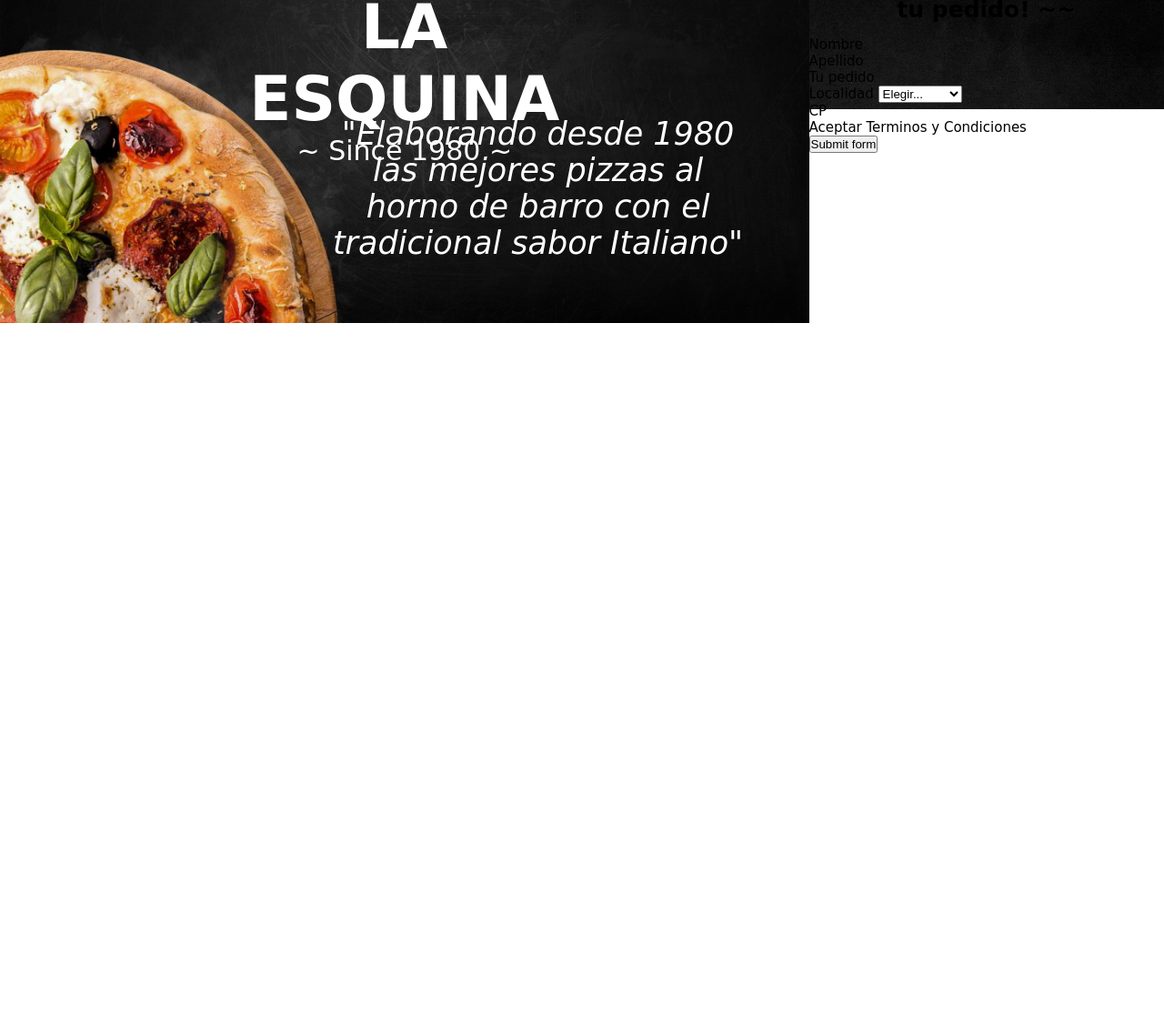
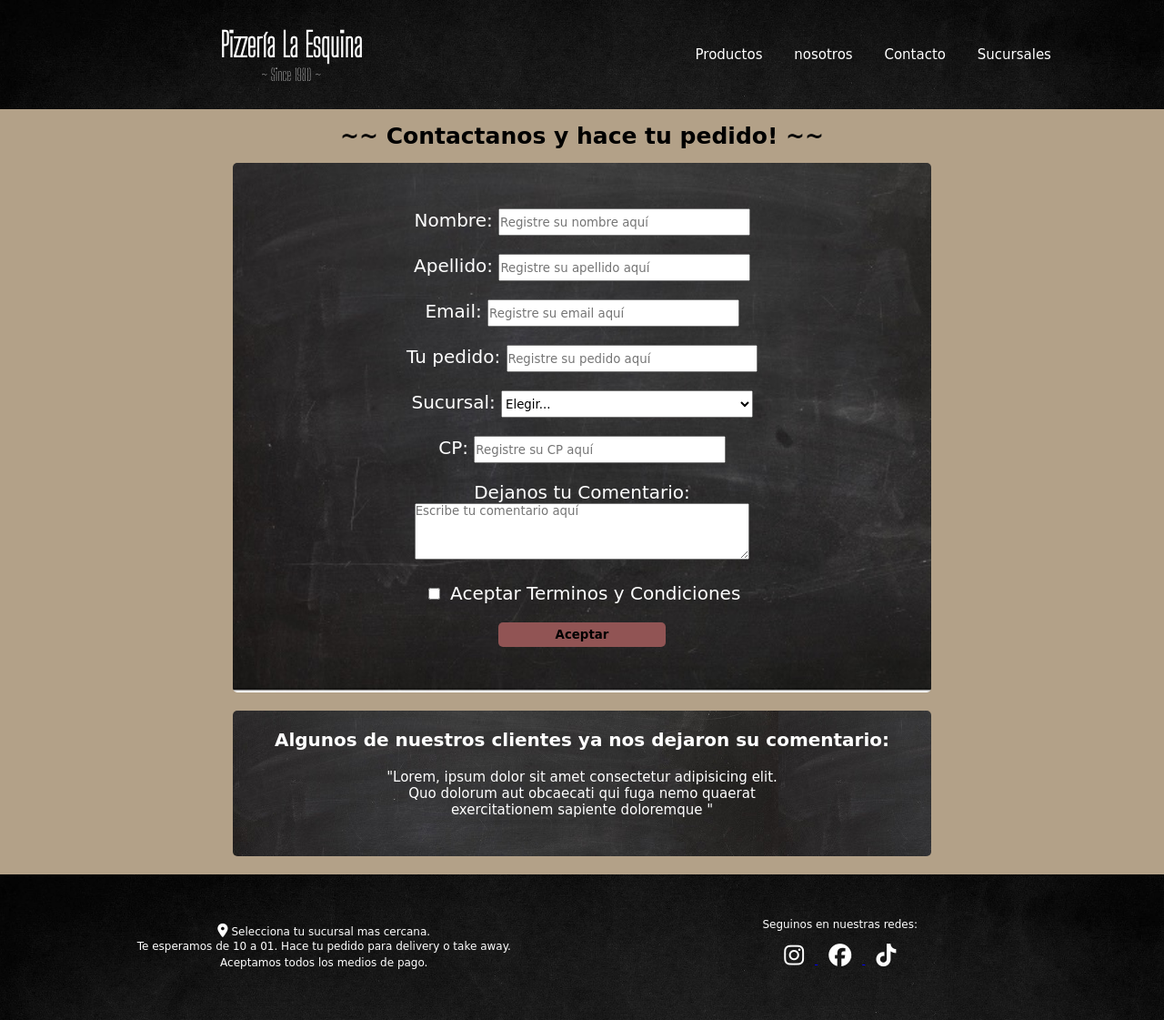
Before and after one commit to Alejandra-Costantini/proyectoweb, a plain HTML site: page contacto.html in a window 1280 px wide. Shown: the whole page at 91% size. Before the commit the page ends 800 px from the top, so only its background shows below. Drawn offline with Linux system fonts and the light colour scheme; files that its build step writes are made by us from their sources; no server answers; a web font is replaced by a local one.

Commit message:
ProyectoWebFinal

```diff
--- a/contacto.html
+++ b/contacto.html
@@ -1,73 +1,94 @@
 <!DOCTYPE html>
 <html lang="en">
+
 <head>
   <meta charset="UTF-8">
   <meta http-equiv="X-UA-Compatible" content="IE=edge">
   <meta name="viewport" content="width=device-width, initial-scale=1.0">
   <title>Pizzería La Esquina</title>
-    <link rel="stylesheet" href="styles.css"
+  <link rel="stylesheet" href="css/styles.css">
   <script src="https://kit.fontawesome.com/409b7b35a8.js" crossorigin="anonymous"></script>
   <link rel="preconnect" href="https://fonts.googleapis.com">
   <link rel="preconnect" href="https://fonts.gstatic.com" crossorigin>
   <link
-        href="https://fonts.googleapis.com/css2?family=Aboreto&family=Big+Shoulders+Stencial+Display:wght@100&family=Zen+Loop"rel="stylesheet">
+    href="https://fonts.googleapis.com/css2?family=Aboreto&family=Big+Shoulders+Stencil+Display:wght@100&family=Zen+Loop"
+    rel="stylesheet">
 </head>
+
 <body>
+
   <header>
-        <section class="inicio">
-            <img class="fotoinicio" src="Fotos/pizza-4968645_1920.jpg"
-                alt="fondo negro con una pizza en su extremo inferior izquierdo">
-            <div class="logoinicio">
-                <h1>PIZZERÍA LA ESQUINA</h1>
+
+    <div class="logoheader">
+        <h1>Pizzería La Esquina</h1>
         <p>~ Since 1980 ~</p>
     </div>
-            <div class="textoinicio">
-                <p>"Elaborando desde 1980 las mejores pizzas al horno de barro con el tradicional sabor Italiano"</p>
-            </div>
-        </section>
 
-        <section>
-            <h2> ~~ Contactanos y hace tu pedido! ~~</h2>
+        <nav>
+            <input type="checkbox" id="check">
+            <label for="check" class="checkbtn">
+            <i class="fa-solid fa-bars"></i></label>
 
 
+            <ul>
+                <li><a  href="index.html">Productos</a></li>
+                <li><a  href="nosotros.html">nosotros</a></li>
+                <li><a  href="contacto.html">Contacto</a></li>
+                <li><a  href="sucursales.html">Sucursales</a></li>
+            </ul>
+
+        </nav>
+    </header>
+  <main>
+
+    <h2> ~~ Contactanos y hace tu pedido! ~~</h2>
     <form class="row g-3">
-                <div class="col-md-4">
-                  <label for="validationServer01" class="form-label">Nombre</label>
-                  <input type="text" class="form-control is-valid" id="validationServer01" value="Mark" required>
-                  <div class="valid-feedback">
+      <div class="col-md-4 formdatos">
+        <label for="validationServer01" class="form-label">Nombre: </label>
+        <input type="text" class="form-control is-valid" id="validationServer01" placeholder="Registre su nombre aquí" required>
       </div>
+      <div class="col-md-4 formdatos">
+        <label for="validationServer02" class="form-label">Apellido: </label>
+        <input type="text" class="form-control is-valid" id="validationServer02" placeholder="Registre su apellido aquí" required>
+
       </div>
-                <div class="col-md-4">
-                  <label for="validationServer02" class="form-label">Apellido</label>
-                  <input type="text" class="form-control is-valid" id="validationServer02" value="Otto" required>
-                  <div class="valid-feedback">
+      <div class="col-md-4 formdatos">
+        <label for="email-contacto" class="form-label">Email: </label>
+        <input type="email" class="form-control is-valid" id="email-contacto" placeholder="Registre su email aquí" required>
+
       </div>
-                <div class="col-md-6">
-                  <label for="validationServer03" class="form-label">Tu pedido</label>
-                  <input type="text" class="form-control is-invalid" id="validationServer03" aria-describedby="validationServer03Feedback" required>
-                  <div id="validationServer03Feedback" class="invalid-feedback">
+        <div class="col-md-6 formdatos">
+          <label for="validationServer04" class="form-label">Tu pedido: </label>
+          <input type="text" class="form-control is-invalid" id="validationServer04"placeholder="Registre su pedido aquí"  aria-describedby="validationServer03Feedback" required>
+
         </div>
-                </div>
-                <div class="col-md-3">
-                  <label for="validationServer04" class="form-label">Localidad</label>
-                  <select class="form-select is-invalid" id="validationServer04" aria-describedby="validationServer04Feedback" required>
+        <div class="col-md-3 formdatos">
+          <label for="validationServer05" class="form-label">Sucursal: </label>
+          <select class="form-select is-invalid" id="validationServer05" aria-describedby="validationServer04Feedback"
+            required>
             <option selected disabled value="">Elegir...</option>
             <option>La Matanza</option>
             <option value=>CABA</option>
             <option value="">Salto</option>
           </select>
-                  <div id="validationServer04Feedback" class="invalid-feedback">
+
         </div>
+        <div class="col-md-3 formdatos">
+          <label for="validationServer06" class="form-label">CP: </label>
+          <input type="text" class="form-control is-invalid" id="validationServer06"
+            aria-describedby="validationServer05Feedback" placeholder="Registre su CP aquí" required>
         </div>
-                <div class="col-md-3">
-                  <label for="validationServer05" class="form-label">CP</label>
-                  <input type="text" class="form-control is-invalid" id="validationServer05" aria-describedby="validationServer05Feedback" required>
-                  <div id="validationServer05Feedback" class="invalid-feedback">
+        <div class="comentarios formdatos">
+          <label for="com">Dejanos tu Comentario:
+            <br>
+            <textarea id="com" name="com" rows="4" cols="30" placeholder="Escribe tu comentario aquí"></textarea>
+          </label>
+
         </div>
-                </div>
-                <div class="col-12">
+        <div class="col-12 formdatos">
           <div class="form-check">
-                    <input class="form-check-input is-invalid" type="checkbox" value="" id="invalidCheck3" aria-describedby="invalidCheck3Feedback" required>
+            <input class="form-check-input is-invalid" type="checkbox" value="" id="invalidCheck3"
+              aria-describedby="invalidCheck3Feedback" required>
             <label class="form-check-label" for="invalidCheck3">
               Aceptar Terminos y Condiciones
             </label>
@@ -75,11 +96,43 @@
             </div>
           </div>
         </div>
-                <div class="col-12">
-                  <button class="btn btn-primary" type="submit">Submit form</button>
+        <div class="col-12 formdatos">
+          <button class="btn btn-primary" type="submit">Aceptar</button>
         </div>
     </form>
-    </header>
 
+    <div class="comentarioclientes">
+      <h4>Algunos de nuestros clientes ya nos dejaron su comentario:</h4>
+      <div id="contenido">
+
+      </div>
+      <p>"Lorem, ipsum dolor sit amet consectetur adipisicing elit. Quo dolorum aut obcaecati qui fuga nemo quaerat
+          exercitationem sapiente doloremque "</p>
+
+  </div>
+
+  </Main>
+  <footer>
+
+    <div class="textofooter">
+        <a href="sucursales.html"><i class="fa-solid fa-location-dot"></i> Selecciona tu sucursal mas cercana. </a>
+        <p>Te esperamos de 10 a 01. Hace tu pedido para delivery o take away.</p>
+        <p>Aceptamos todos los medios de pago.</p>
+
+    </div>
+
+    <div class="iconosfooter">
+        <p>Seguinos en nuestras redes:</p>
+        <a href="https://www.instagram.com/"><i class="fa-brands fa-instagram"></i> </a>
+        <a href="https://www.facebook.com/"><i class="fa-brands fa-facebook"></i> </a>
+        <a href="https://www.tiktok.com/es/"> <i class="fa-brands fa-tiktok"></i> </a>
+
+    </div>
+
+</footer>
+
+<script src="script.js">
+</script>
 </body>
+
 </html>
--- a/css/styles.css
+++ b/css/styles.css
@@ -13,11 +13,8 @@ html {
 body {
 
     font-family: 'Aboreto', cursive;
+    background-color: rgb(179, 161, 136);
 
-
-}
-main{
-    background-color: rgb(179, 161, 136);
 }
 
 /* barra de navegacion */
@@ -52,7 +49,7 @@ header {
 
 }
 
-input {
+nav input {
     display: none;
 }
 
@@ -304,7 +301,7 @@ main.h2 {
     font-size: 1.5rem;
     text-align: center;
     width: 30%;
-    max-height: 70vh;
+    max-height: 75vh;
     color: white;
     justify-content: center;
     padding: 3rem 0;
@@ -331,6 +328,115 @@ iframe {
     width: 75%;
     height: 70%;
 }
+
+/* Pagina Contacto*/
+
+.row{
+    width: 60%;
+    min-height: 30%;
+    background-image: url(../fotos/27527.jpg);
+    background-size: cover;
+    background-attachment: fixed;
+    color: white;
+    text-align: center;
+    margin: auto;
+    border-radius: 5px;
+    font-size: 2rem;
+    padding: 3rem 0;
+    display: block;
+}
+.formdatos{
+    display: block;
+    margin: 2rem auto;
+    width: 60%;
+    justify-content:  center;
+    text-align: center;
+
+}
+
+.form-control{
+height: 3rem;
+width: inherit;
+font-family: 'Aboreto', cursive;
+}
+.form-select{
+    height: 3rem;
+    width: inherit;
+    font-family: 'Aboreto', cursive;
+}
+
+.form-select option{
+    font-weight: bold;
+    width: inherit;
+}
+.form-check{
+width: 100%;
+
+
+}
+.form-check input {
+margin: 0;
+width: 5%;
+}
+
+.form-check-label{
+    text-align: center;
+    margin: 0;
+
+
+}
+#com{
+    width: 80%;
+    font-family: 'Aboreto', cursive;
+}
+.btn-primary{
+    display: block;
+    width: 40%;
+    margin: 1em auto;
+    height: 2em;
+    border: none;
+    border-radius: 5px;
+    font-family: 'Aboreto', cursive;
+    font-weight: bold;
+   background-color: rgb(145, 84, 84);
+  }
+
+  .comentarioclientes {
+    font-family: 'Aboreto', cursive;
+    background-color: aqua;
+    width: 60%;
+    min-height: 20vh;
+    padding: 1rem;
+    text-align: center;
+    background-image: url(../fotos/27527.jpg);
+    margin: 2rem auto;
+    border-radius: 5px;
+
+
+}
+
+.comentarioclientes h4 {
+    color: white;
+    padding-top: 1rem;
+    padding-bottom: 1.5rem;
+    font-size: 2rem;
+    font-family: 'Aboreto', cursive;
+}
+
+#contenido img {
+    border-radius: 50%;
+
+}
+
+.comentarioclientes p {
+    color: white;
+    padding: 0.5rem;
+    font-size: 1.5rem;
+    width: 60%;
+    margin: auto;
+    font-family: 'Aboreto', cursive;
+}
+
 
 /* Pagina Nosotros */
 
@@ -388,42 +494,8 @@ iframe {
 
 }
 
-/*Api*/
 
-.comentarioclientes {
-    font-family: 'Aboreto', cursive;
-    background-color: aqua;
-    width: 95%;
-    min-height: 20vh;
-    padding: 1rem;
-    text-align: center;
-    background-image: url(../fotos/27527.jpg);
-    margin: auto;
-    border-radius: 5px;
 
-}
-
-.comentarioclientes h4 {
-    color: white;
-    padding-top: 1rem;
-    padding-bottom: 1.5rem;
-    font-size: 2rem;
-    font-family: 'Aboreto', cursive;
-}
-
-#contenido img {
-    border-radius: 50%;
-
-}
-
-.comentarioclientes p {
-    color: white;
-    padding: 0.5rem;
-    font-size: 1.5rem;
-    width: 60%;
-    margin: auto;
-    font-family: 'Aboreto', cursive;
-}
 
 /* Puntos de Corte */
 
--- a/script.js
+++ b/script.js
@@ -1,10 +1,23 @@
 fetch('https://randomuser.me/api/')
-.then(res => res.json())
-.then(data => {
-    console.log(data.results['0'])
-    contenido.innerHTML = `
+    .then(res => res.json())
+    .then(data => {
+        console.log(data.results['0'])
+        contenido.innerHTML = `
 <img src="${data.results['0'].picture.large}">
 <p>Username: "${data.results['0'].login.username}"</p>
 <p>Email: "${data.results['0'].email}"</p>`
 
-})
+    })
+
+function validateEmail() {
+    var emailField = document.getElementById('email-contacto')
+    var validEmail = /^\w+([.-_+]?\w+)*@\w+([.-]?\w)*(\.\w{2, 10})+$/;
+
+    if (validEmail.test(emailField.value)) {
+        alert('Email valido');
+        return true;
+    } else {
+        alert('Email invalido');
+        return false
+    }
+}
```
Lines whose indentation alone changed are shown as unchanged.
